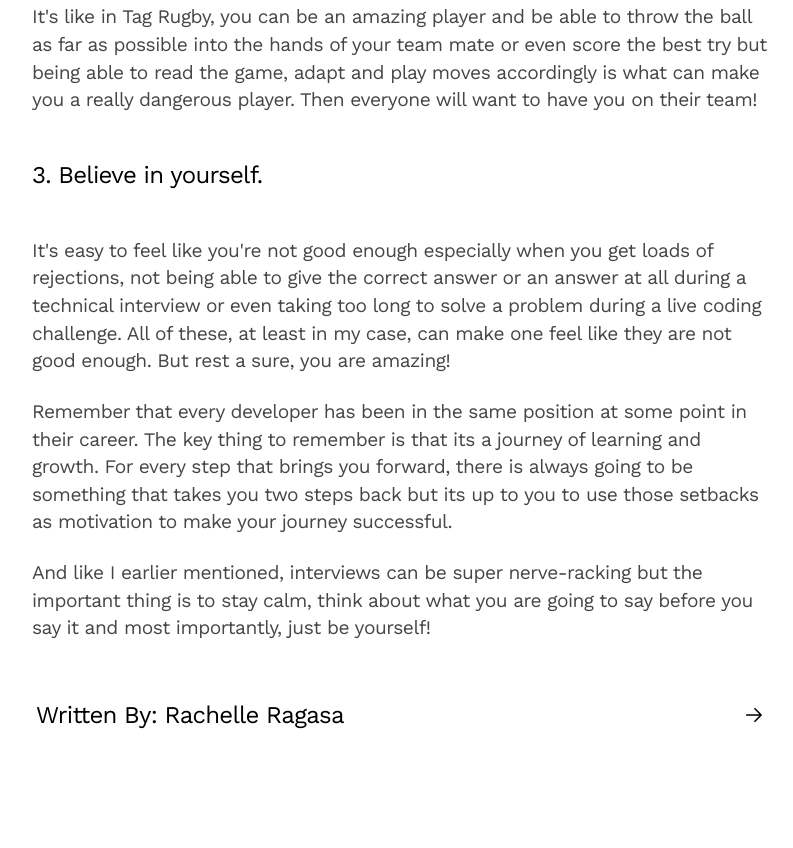
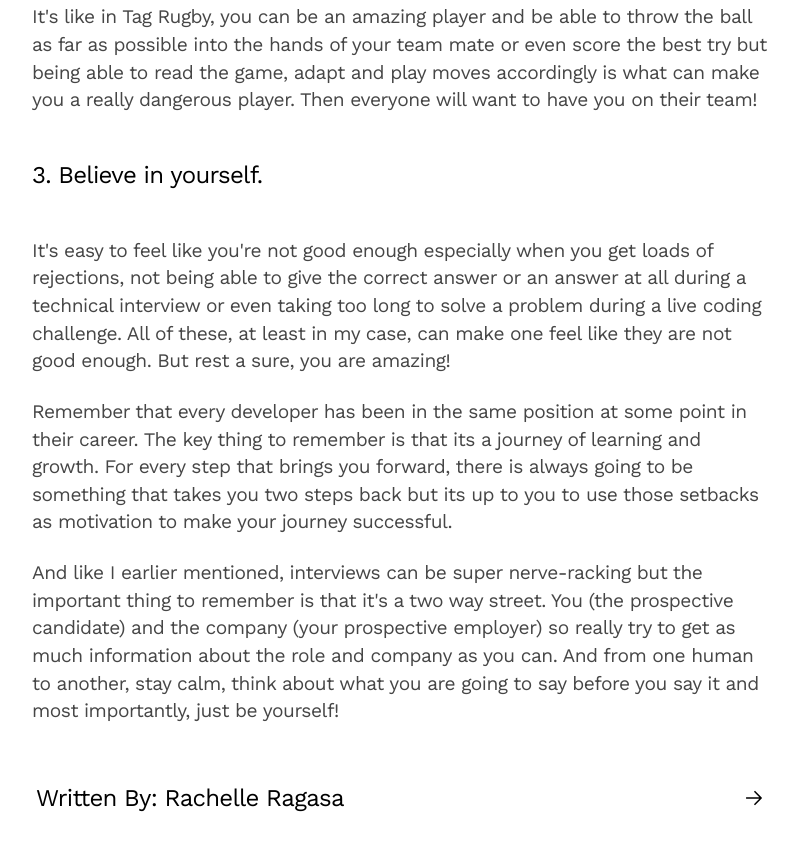
Before and after one commit to rachelleragasa/rachelle-ragasa-blog, a Gatsby site: page /blog/searching-for-my-next-role in a window 1280 px wide. Shown: the part 2316-3164 px from the top of the page, without its empty margins (432-1225 px from the left). Before the commit the page ends 3081 px from the top, so only its background shows below. Built offline with nearby package versions, Linux system fonts and the light colour scheme; Gatsby itself is replaced by a stand-in of ours.

Commit message:
feat(blog): adding more text to post

```diff
--- a/content/posts/searching-for-my-next-role.md
+++ b/content/posts/searching-for-my-next-role.md
@@ -34,4 +34,4 @@ It's easy to feel like you're not good enough especially when you get loads of r
 
 Remember that every developer has been in the same position at some point in their career. The key thing to remember is that its a journey of learning and growth. For every step that brings you forward, there is always going to be something that takes you two steps back but its up to you to use those setbacks as motivation to make your journey successful.
 
-And like I earlier mentioned, interviews can be super nerve-racking but the important thing is to stay calm, think about what you are going to say before you say it and most importantly, just be yourself!
+And like I earlier mentioned, interviews can be super nerve-racking but the important thing to remember is that it's a two way street. You (the prospective candidate) and the company (your prospective employer) so really try to get as much information about the role and company as you can. And from one human to another, stay calm, think about what you are going to say before you say it and most importantly, just be yourself!
```
